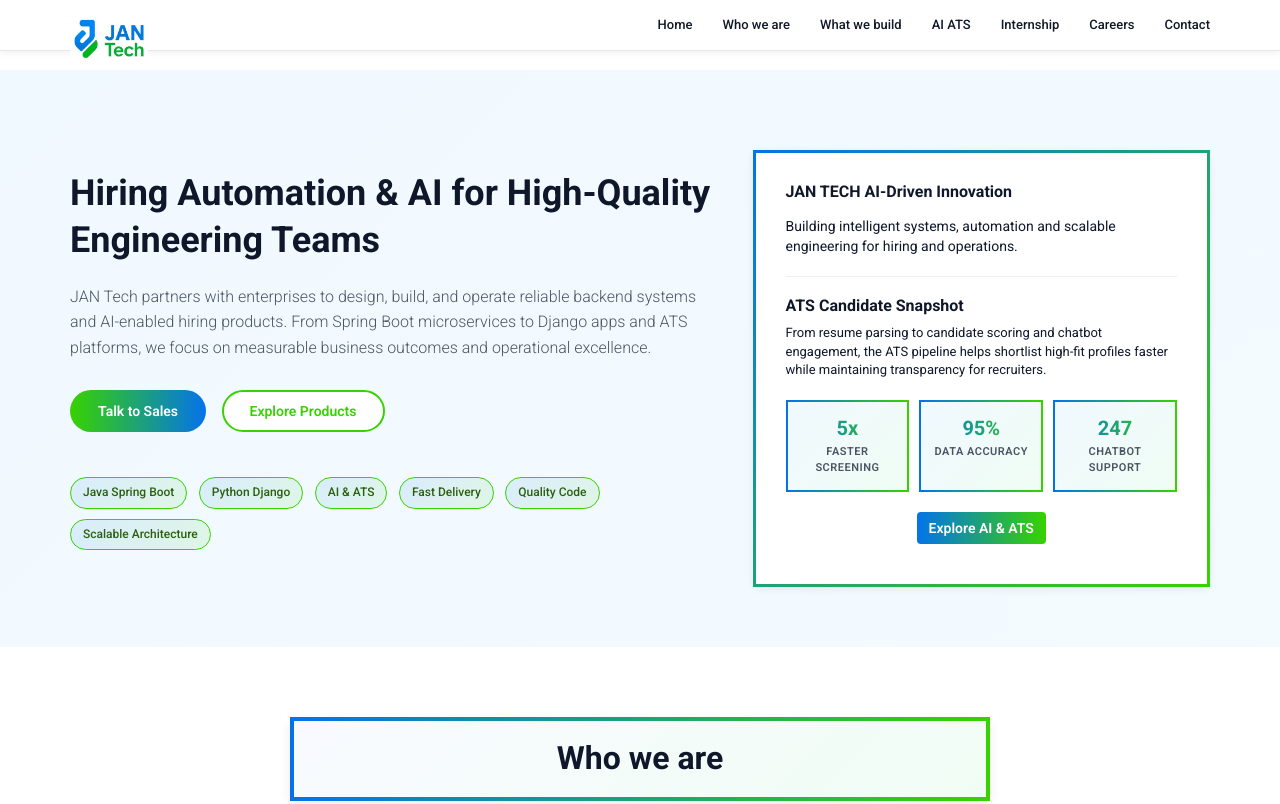
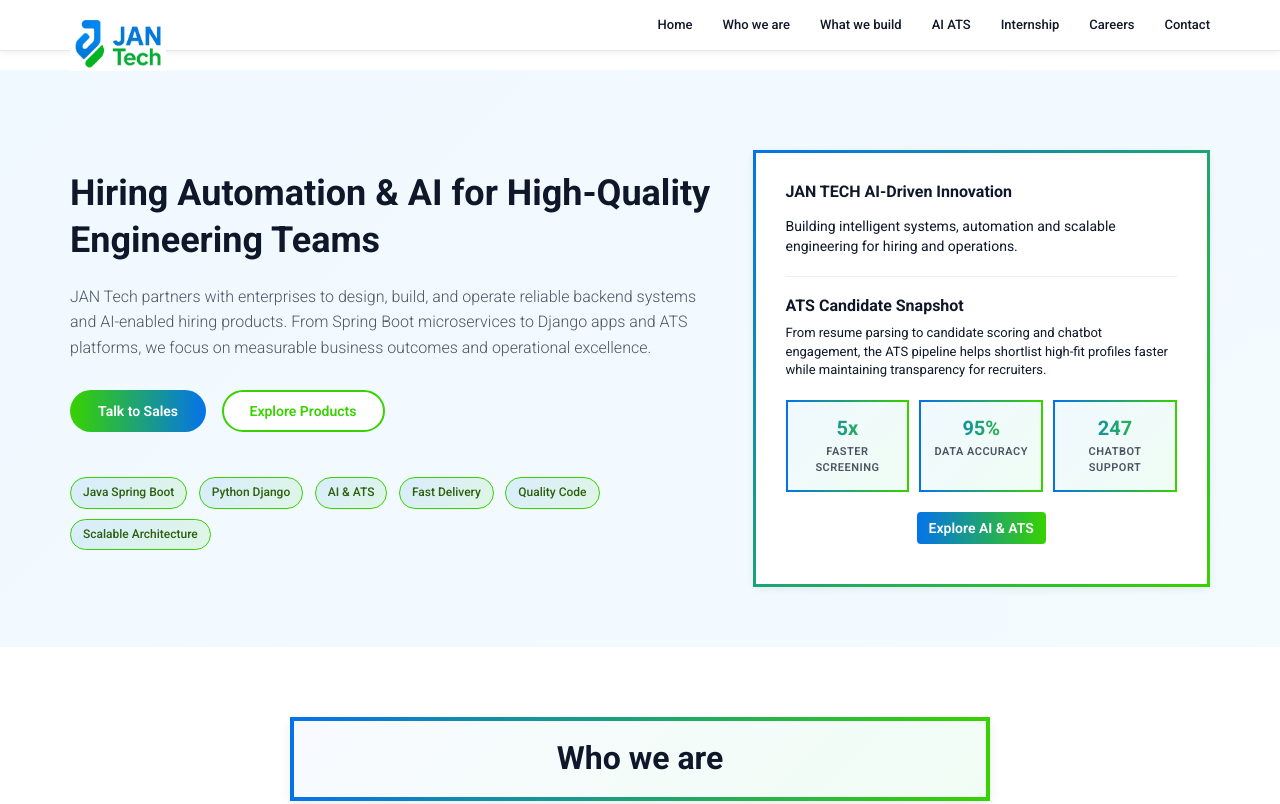
Before and after one commit to arumugababu/jantech, a plain HTML site: page index.html in a window 1280 px wide. Shown: the top 804 px of the page. Drawn offline with nearby package versions, Linux system fonts and the light colour scheme.

Commit message:
Change logo height from 43px to 53px
Updated the height of the JAN Tech logo in the navbar.

```diff
--- a/index.html
+++ b/index.html
@@ -932,7 +932,7 @@ table {
 
  <!-- Brand (clean) -->
      <a class="navbar-brand" href="#top" style="padding-right:10px;">
-        <img src="assets/images/jantech_logo.jpeg" alt="JAN Tech Logo" style="height:43px;">
+        <img src="assets/images/jantech_logo.jpeg" alt="JAN Tech Logo" style="height:53px;">
       </a>
         </div>
 
```
